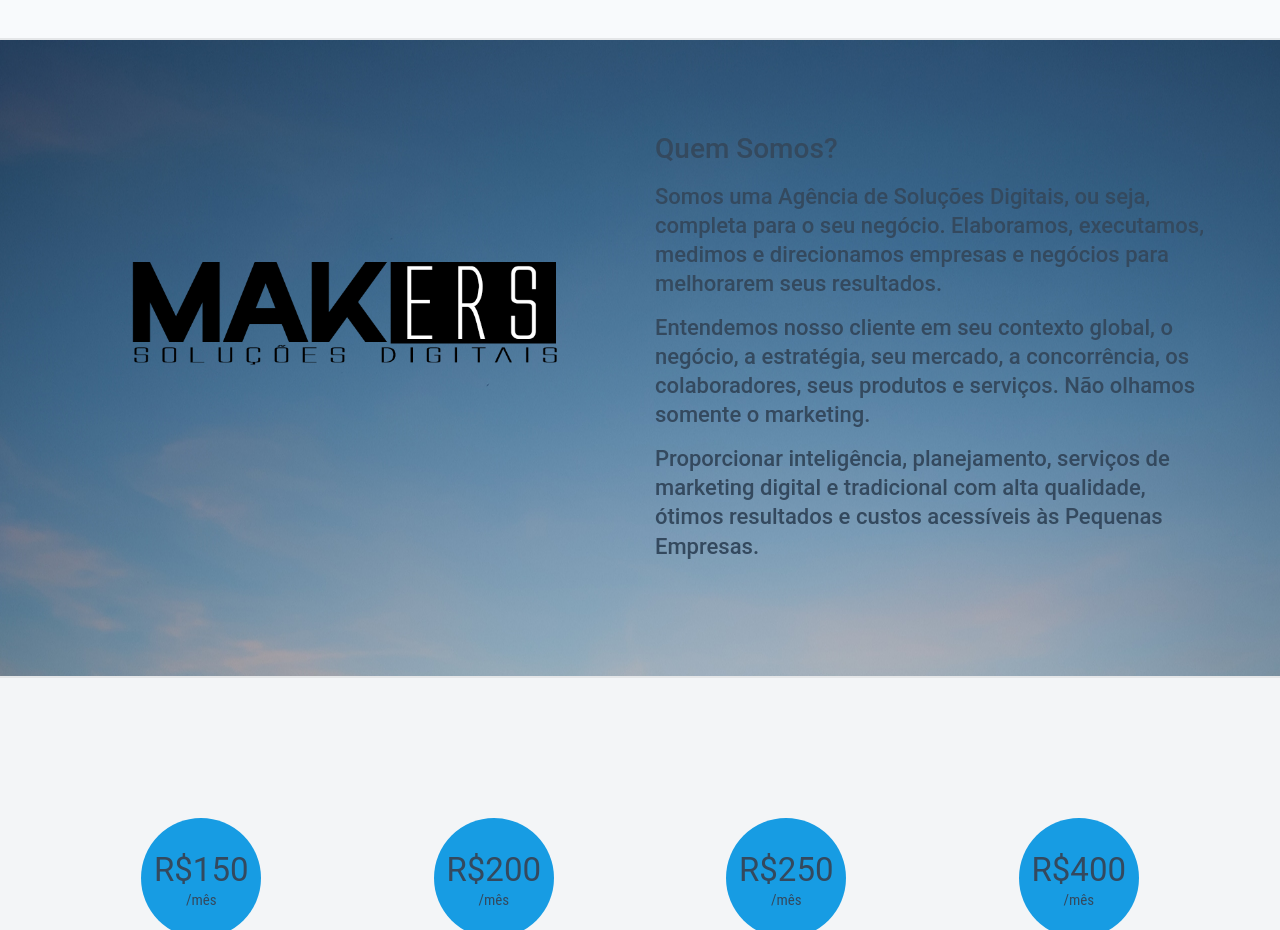
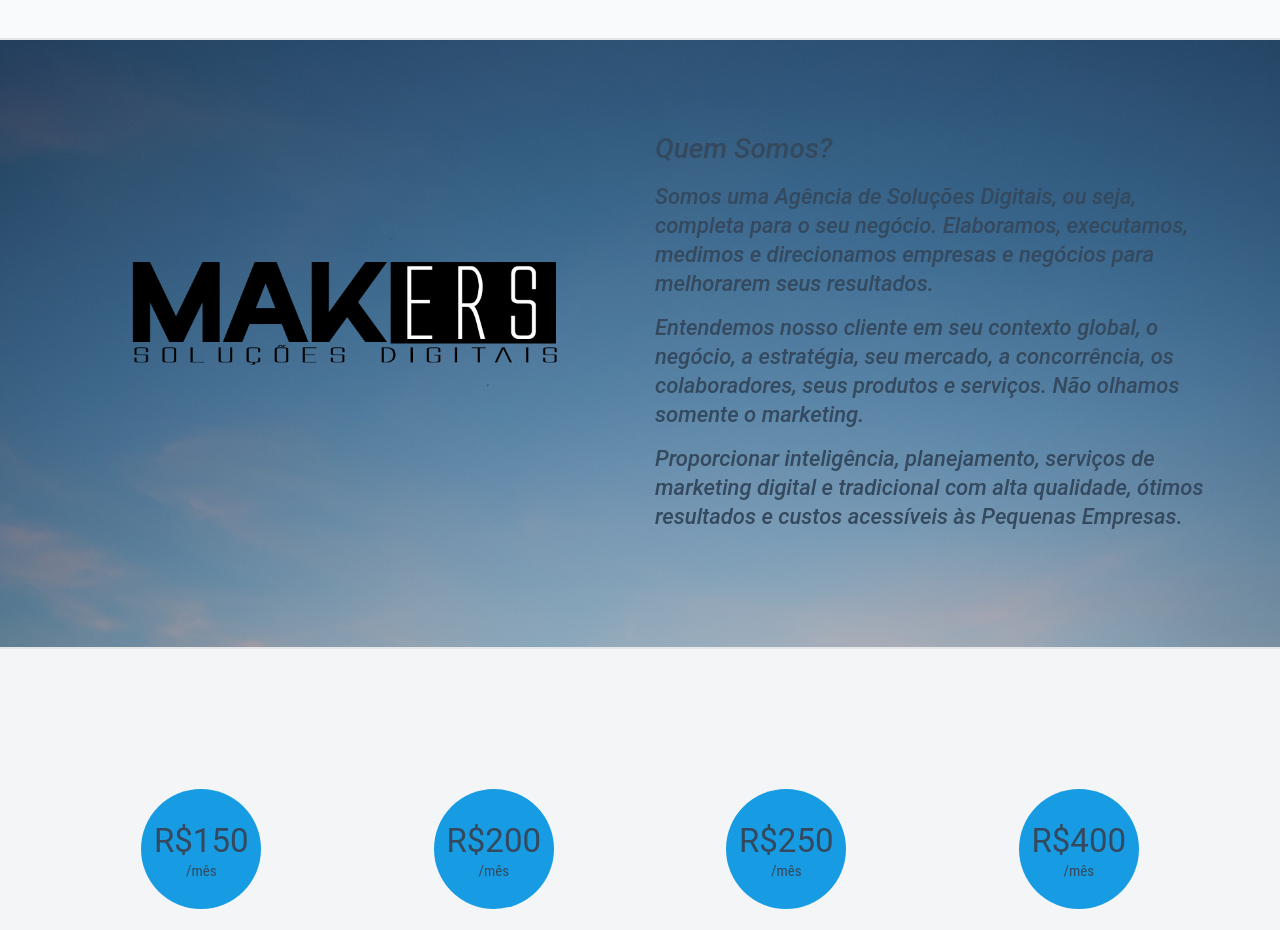
Before and after one commit to MakersSolucoesDigitais/makerssolucoesdigitais.github.io, a plain HTML site: page index.html in a window 1280 px wide. Shown: the part 2360-3290 px from the top of the page. Drawn offline with Linux system fonts and the light colour scheme.

Commit message:
Add [class="advert-one-em"]

```diff
--- a/index.html
+++ b/index.html
@@ -473,7 +473,7 @@
                             <div class="advert-two-image clearfix"><img src="img/theme/advert4.png" alt="Advert"></div>
                         </div>
                         <div class="col-xs-12 col-md-6">
-                            <div class="">
+                            <div class="advert-one-em">
                                 <h1>Quem Somos?</h1>
                                <!--  <p class="advert-one-em"><h6>Desenvolvimento Web | Desing & Criação | Marketing Digital</h6></p> -->
                                 <p><h4>
```
